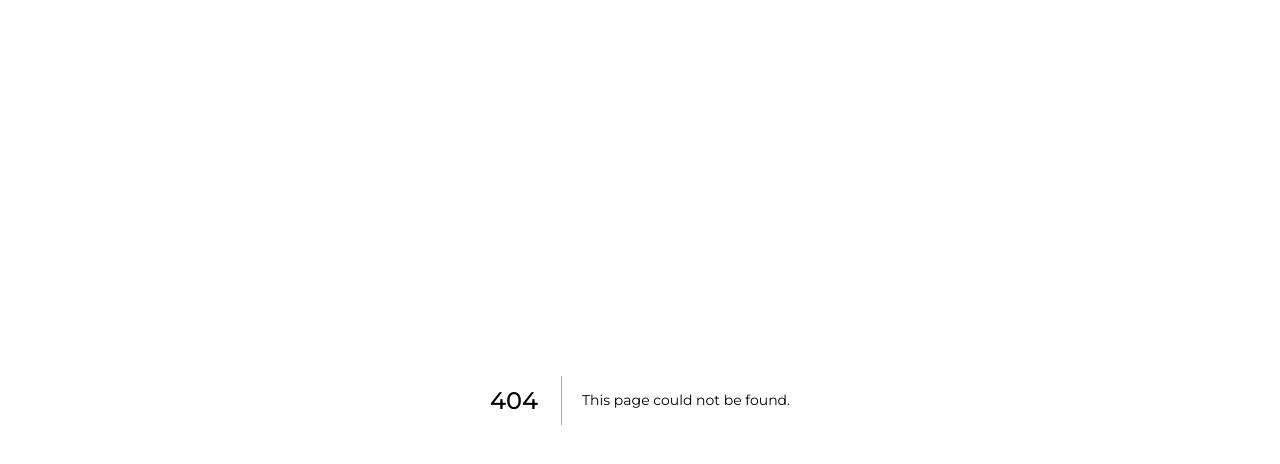
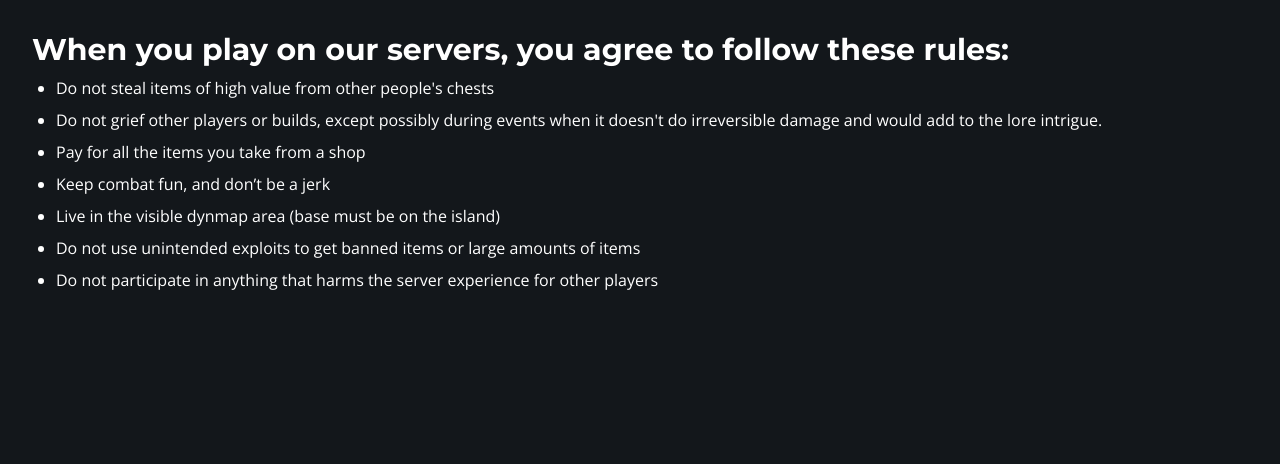
Before and after one commit to jaydenhagerty/faunacraft-site, a Next.js app: page /rules in a window 1280 px wide. Before the commit this address had no page. Shown: the top 464 px of the page. Built offline with nearby package versions, Linux system fonts and the light colour scheme.

Commit message:
rules page, although we don't really need this

```diff
--- /dev/null
+++ b/app/rules/page.tsx
@@ -0,0 +1,33 @@
+import { Metadata } from "next";
+
+export const metadata: Metadata = {
+  title: "FaunaCraft Server Rules",
+  description:
+    "Official FaunaCraft server rules.",
+  openGraph: {
+    title: "FaunaCraft Server Rules",
+    description:
+      "• No stealing high-value items\n• No griefing, except possibly during events when it doesn't do irreversible damage and would add to the lore intrigue\n• Pay for shop items\n• Keep combat fun, don't be a jerk\n• Your base must be on the main island\n• No exploits\n• Don't harm the server experience\nAnd more (click this link for a more detailed list)",
+    url: "https://faunacraft.web.app/",
+  },
+  metadataBase: new URL("https://faunacraft.web.app/"),
+};
+
+
+export default function OstrichCraftWikiPage() {
+  return (
+    <div className="flex-1 bg-[#13171b] text-white p-8 h-screen overflow-y-auto">
+      <h1 className="text-3xl font-bold">When you play on our servers, you agree to follow these rules:</h1>
+      <ul>
+        <li>Do not steal items of high value from other people's chests</li>
+        <li>Do not grief other players or builds, except possibly during events when it doesn't do irreversible damage and would add to the lore intrigue.</li>
+        <li>Pay for all the items you take from a shop</li>
+        <li>Keep combat fun, and don’t be a jerk</li>
+        <li>Live in the visible dynmap area (base must be on the island)</li>
+        <li>Do not use unintended exploits to get banned items or large amounts of items</li>
+        <li>Do not participate in anything that harms the server experience for other players</li>
+      </ul>
+    </div>
+
+  );
+}
```
